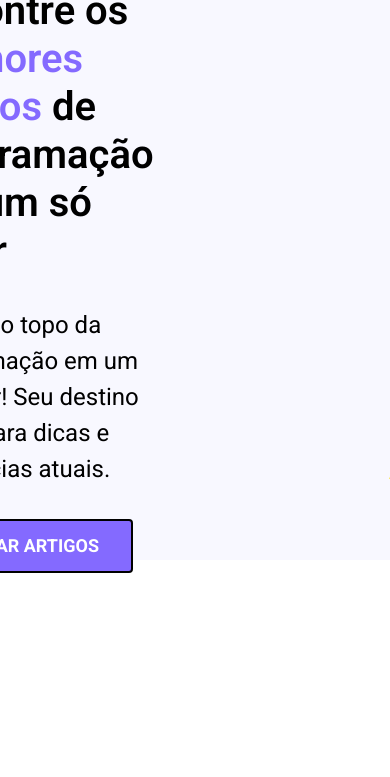
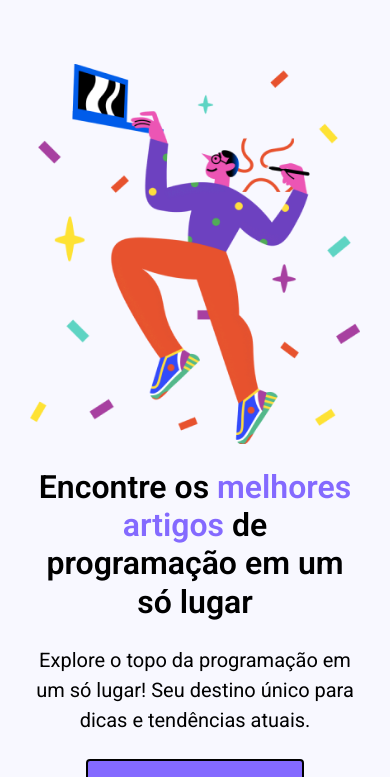
Before and after one commit to RizieriAlves/Desafios_FrontEnd_IuriCode, a React (Vite) app in the folder TechBlog/: page / in a window 390 px wide. Shown: the top 777 px of the page. Built offline with nearby package versions, Linux system fonts and the light colour scheme.

Commit message:
style - Responsividade do Header p/ tablet :iphone:

```diff
--- a/TechBlog/src/scss/header.scss
+++ b/TechBlog/src/scss/header.scss
@@ -7,9 +7,12 @@
   display: flex;
   align-items: center;
   justify-content: center;
-  padding: 50px 352px;
+
+  padding: 50px 0px;
 
   &-content {
+    max-width: 1216px;
+    margin: auto;
     display: flex;
     gap: 235px;
     align-items: center;
@@ -49,3 +52,35 @@
     }
   }
 }
+
+@media screen and (max-width: 768px) {
+  .header {
+    padding: 64px 109px;
+    height: auto;
+    &-content {
+      flex-direction: column-reverse;
+      gap: 24px;
+
+      img {
+        width: 330px;
+        height: 379.5px;
+      }
+    }
+
+    &-text {
+      gap: 24px;
+      text-align: center;
+      &-title {
+        font-size: 32px;
+        line-height: 38.4px;
+      }
+      &-subtitle {
+        font-size: 20px;
+        line-height: 30px;
+      }
+      &-button {
+        margin: auto;
+      }
+    }
+  }
+}
```
